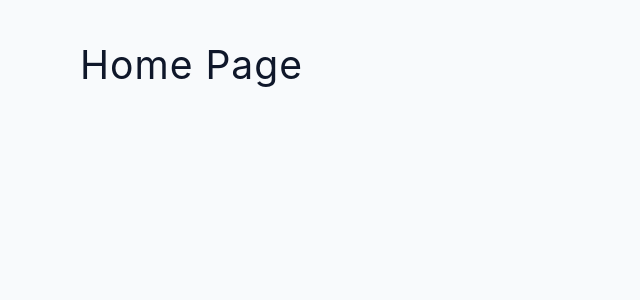
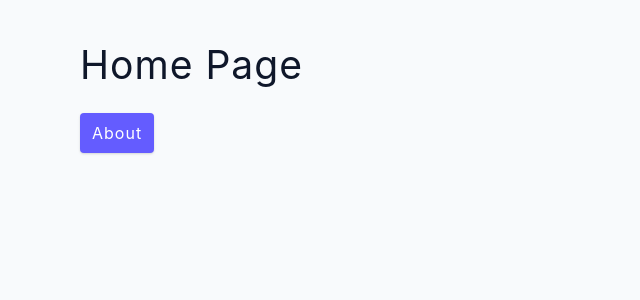
Before and after one commit to dejanV91/52-React-Router, a React (Create React App) app: page / in a window 1280 px wide. Shown: the top 300 px of the page, without its empty margins (0-640 px from the left). Built offline with nearby package versions, Linux system fonts and the light colour scheme.

Commit message:
initial commit

```diff
--- a/src/pages/About.js
+++ b/src/pages/About.js
@@ -1,7 +1,12 @@
+import { Link } from "react-router-dom";
+
 const About = () => {
   return (
-    <section className='section'>
+    <section className="section">
       <h2>About</h2>
+      <Link to={"/"} className="btn">
+        Home
+      </Link>
     </section>
   );
 };
--- a/src/pages/Home.js
+++ b/src/pages/Home.js
@@ -1,7 +1,12 @@
+import { Link } from "react-router-dom";
+
 const Home = () => {
   return (
-    <section className='section'>
+    <section className="section">
       <h2>Home Page</h2>
+      <Link to={"/about"} className="btn">
+        About
+      </Link>
     </section>
   );
 };
```
